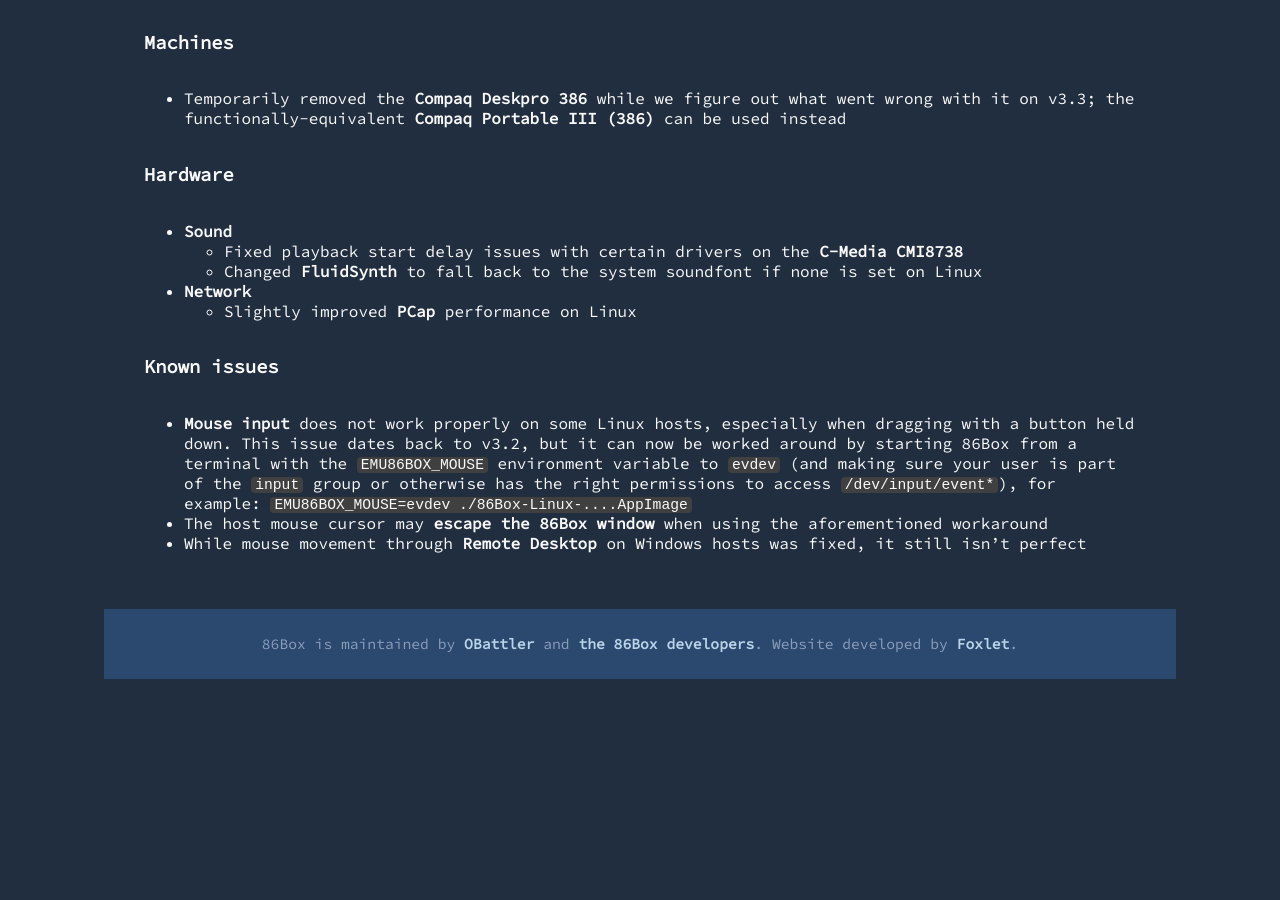
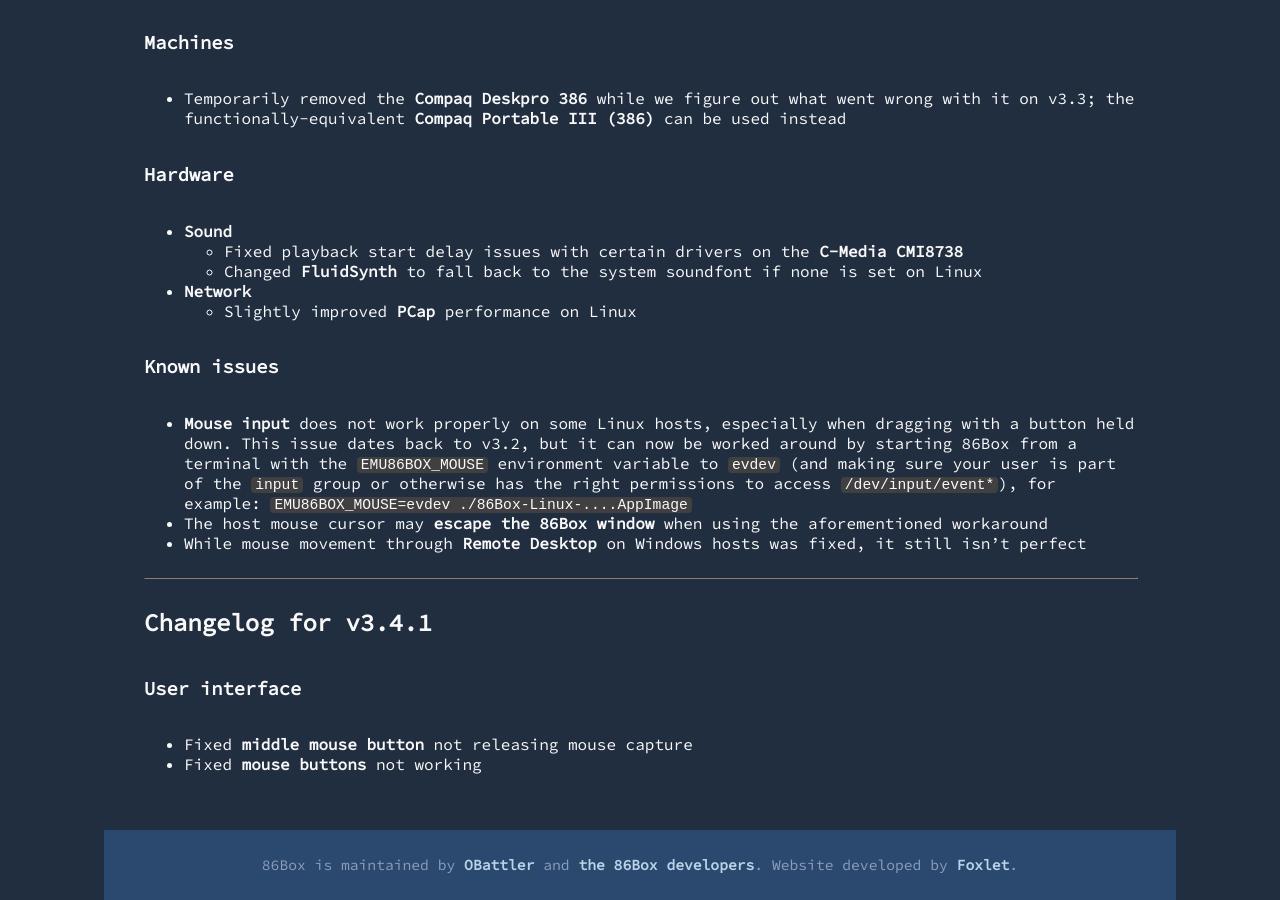
Before and after one commit to 86Box/86box.github.io, a Jekyll site: the page built from _posts/2022-04-20-86box-v3-4.md, in a window 1280 px wide and 900 px high, scrolled down 2253 px. Built offline with Jekyll 4.4.1, drawn with Linux system fonts in a browser that asks for light colours; before the commit the page ends 2932 px from its top, so only the background shows below that; some of the changed text lies outside the part shown.

Commit message:
Release v3.4.1

```diff
--- a/_posts/2022-04-20-86box-v3-4.md
+++ b/_posts/2022-04-20-86box-v3-4.md
@@ -8,7 +8,7 @@
 
 {% include imageheading.html url="/assets/images/v3.4/hero.png" separator=" " %}
 
-This is the April 2022 update to 86Box, bringing **macOS support**, bugfixes and other behind-the-scenes work. As always, you can [download 86Box v3.4 from GitHub](https://github.com/86Box/86Box/releases/tag/v3.4).
+This is the April 2022 update to 86Box, bringing **macOS support**, bugfixes and other behind-the-scenes work. As always, you can [download 86Box v3.4 from GitHub](https://github.com/86Box/86Box/releases/tag/v3.4.1).
 
 <hr />
 
@@ -28,7 +28,7 @@
 
 <hr />
 
-## Changelog
+## Changelog for v3.4
 
 ### Emulator
 
@@ -64,3 +64,12 @@
 * **Mouse input** does not work properly on some Linux hosts, especially when dragging with a button held down. This issue dates back to v3.2, but it can now be worked around by starting 86Box from a terminal with the `EMU86BOX_MOUSE` environment variable to `evdev` (and making sure your user is part of the `input` group or otherwise has the right permissions to access `/dev/input/event*`), for example: `EMU86BOX_MOUSE=evdev ./86Box-Linux-....AppImage`
 * The host mouse cursor may **escape the 86Box window** when using the aforementioned workaround
 * While mouse movement through **Remote Desktop** on Windows hosts was fixed, it still isn't perfect
+
+<hr />
+
+## <a name="v3-4-1" />Changelog for v3.4.1
+
+### User interface
+
+* Fixed **middle mouse button** not releasing mouse capture
+* Fixed **mouse buttons** not working
```
Also changed, not shown: index.md (+1 -1 lines).
